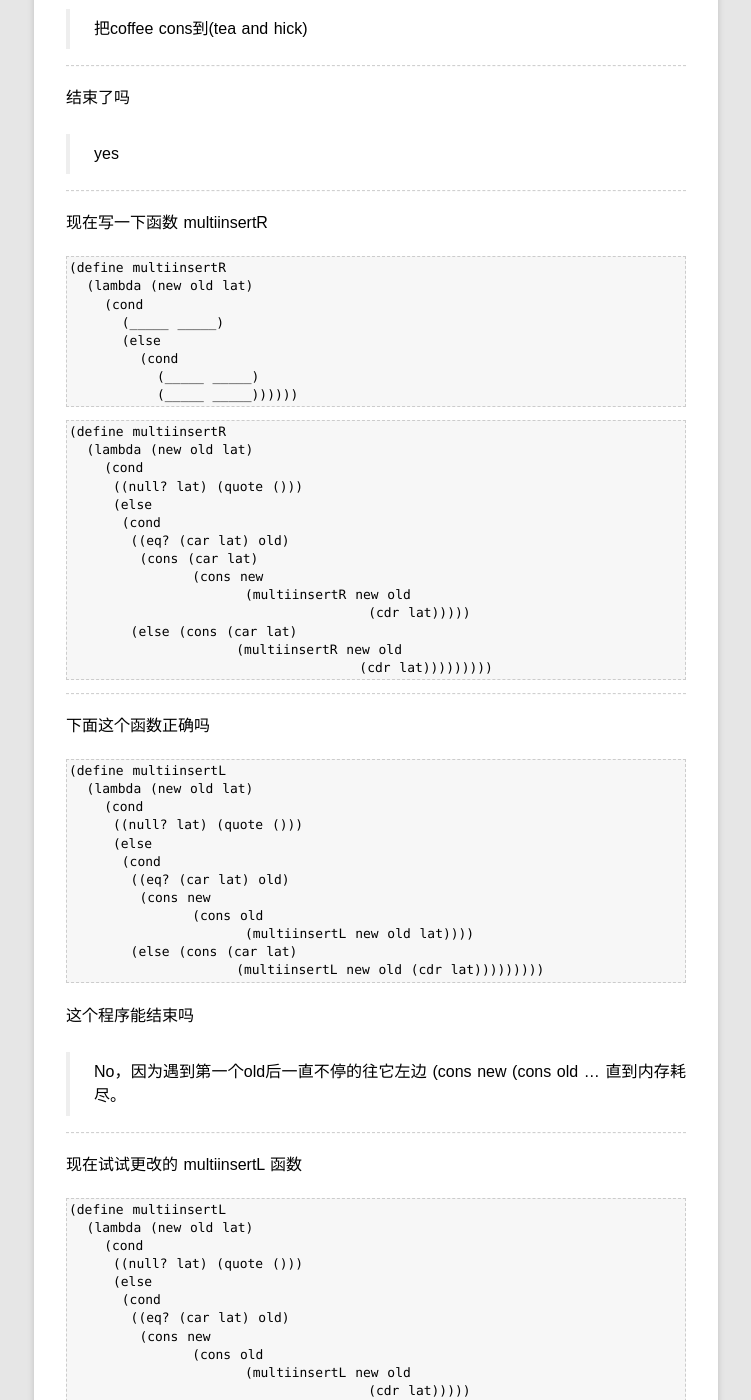
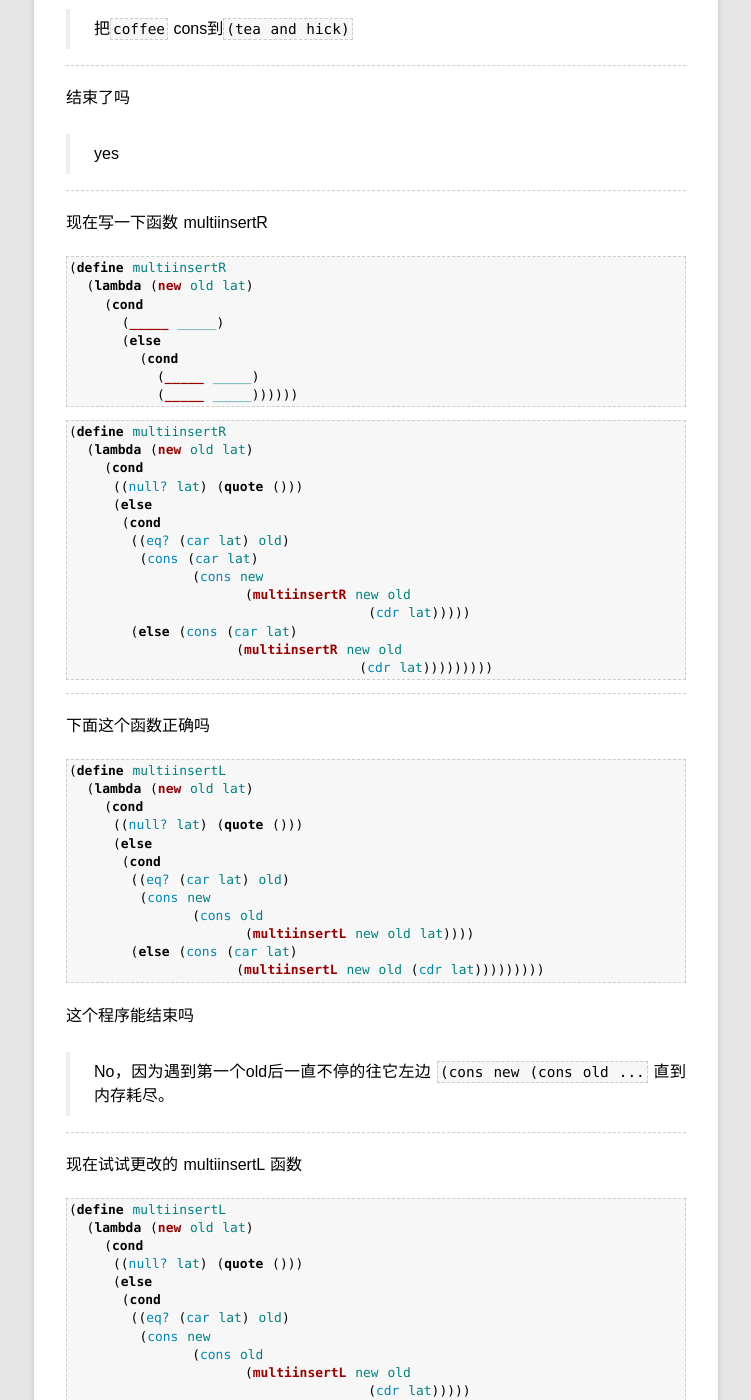
Before and after one commit to rhuichao/uternet.github.io, a Jekyll site: the page built from TLS/03.md, in a window 1280 px wide and 1400 px high, scrolled down 21996 px. Shown: the whole window, without its empty margins (264-1015 px from the left). Built offline with Jekyll 4.4.1, drawn with Linux system fonts in a browser that asks for light colours; some web fonts are replaced; Markdown is read by kramdown in place of the engine named in the settings; some of the changed text lies outside the part shown.

Commit message:
new document posted

````diff
--- a/TLS/03.md
+++ b/TLS/03.md
@@ -972,7 +972,7 @@
 
 ------
 
-(null? lat)
+`(null? lat)`
 
 >否，移动到下一行
 
@@ -984,22 +984,22 @@
 
 ------
 
-(eq? (car lat) a)
+`(eq? (car lat) a)`
 
 >否，移动到下一行
 
 ------
 
 下面的代码是什么意思
-(cons (car lat) (multirember a (cdr lat)))
+`(cons (car lat) (multirember a (cdr lat)))`
 
 
 
->保存(car lat)即coffee，cons到一会计算的(multirember a (cdr lat)))上。现在看(multirember a (cdr lat)))
+>保存(`car lat)`即`coffee`，cons到一会计算的`(multirember a (cdr lat)))`上。现在看`(multirember a (cdr lat)))`
 
 ------
 
-(null? lat)
+`(null? lat)`
 
 >否，移动到下一行
 
@@ -1013,13 +1013,13 @@
 ------
 
 
-(eq? (car lat) a)
+`(eq? (car lat) a)`
 
->是，所以忘记(car lat)，直接看(multirember a (cdr lat))
+>是，所以忘记`(car lat)`，直接看`(multirember a (cdr lat))`
 
 ------
 
-(null? lat)
+`(null? lat)`
 
 >否，移动到下一行
 
@@ -1031,7 +1031,7 @@
 
 ------
 
-(eq? (car lat) a)
+`(eq? (car lat) a)`
 
 >否，移动到下一行
 
@@ -1039,16 +1039,16 @@
 
 
 下面的代码是什么意思
-(cons (car lat) (multirember a (cdr lat)))
+`(cons (car lat) (multirember a (cdr lat)))`
 
 
 
->保存(car lat)即 tea，cons到一会计算的(multirember a (cdr lat)))上。现在看(multirember a (cdr lat)))
+>保存`(car lat)`即 `tea`，cons到一会计算的`(multirember a (cdr lat)))`上。现在看`(multirember a (cdr lat)))`
 
 
 ------
 
-(null? lat)
+`(null? lat)`
 
 >否，下个查询
 
@@ -1060,20 +1060,20 @@
 
 ------
 
-(eq? (car lat) a)
+`(eq? (car lat) a)`
 
->是，所以忘记(car lat)，直接看(multirember a (cdr lat))
+>是，所以忘记`(car lat)`，直接看`(multirember a (cdr lat))`
 
 
 ------
 
-(null? lat)
+`(null? lat)`
 
 >否，移动到下一行
 
 ------
 
-(eq? (car lat) a)
+`(eq? (car lat) a)`
 
 >否，移动到下一行
 
@@ -1081,22 +1081,22 @@
 
 
 下面的代码是什么意思
-(cons (car lat) (multirember a (cdr lat)))
+`(cons (car lat) (multirember a (cdr lat)))`
 
 
 
->保存(car lat)即 and，cons到一会计算的(multirember a (cdr lat)))上。现在看(multirember a (cdr lat)))
+>保存`(car lat)`即 `and`，cons到一会计算的`(multirember a (cdr lat)))`上。现在看`(multirember a (cdr lat)))`
 
 
 ------
 
-(null? lat)
+`(null? lat)`
 
 >否，下个查询
 
 ------
 
-(eq? (car lat) a)
+`(eq? (car lat) a)`
 
 >否，下个查询
 
@@ -1104,31 +1104,31 @@
 
 
 下面的代码是什么意思
-(cons (car lat) (multirember a (cdr lat)))
+`(cons (car lat) (multirember a (cdr lat)))`
 
 ------
 
->保存(car lat)即 hick，cons到一会计算的(multirember a (cdr lat)))上。现在看(multirember a (cdr lat)))
+>保存`(car lat)`即 `hick`，cons到一会计算的`(multirember a (cdr lat)))`上。现在看`(multirember a (cdr lat)))`
 
 ------
 
 
-(null? lat)
+`(null? lat)`
 
 >否，下个查询
 
 ------
 
-(eq? (car lat) a)
+`(eq? (car lat) a)`
 
->是，所以忘记(car lat)，直接看(multirember a (cdr lat))
+>是，所以忘记`(car lat)`，直接看`(multirember a (cdr lat))`
 
 ------
 
 
-(null? lat)
+`(null? lat)`
 
->是，所以值是()
+>是，所以值是`()`
 
 ------
 
@@ -1141,26 +1141,26 @@
 
 下面呢
 
->把最近一次的(car lat)即hick cons 到()上。
+>把最近一次的`(car lat)`即`hick` cons 到`()`上。
 
 ------
 
 下面呢
 
->把and cons到(hick)
+>把`and` cons到`(hick)`
 
 ------
 
 下面呢
 
->把tea cons 到 (and hick)
+>把`tea` cons 到 `(and hick)`
 
 ------
 
 
 下面呢
 
->把coffee cons到(tea and hick)
+>把`coffee` cons到`(tea and hick)`
 
 
 ------
@@ -1173,7 +1173,7 @@
 
 现在写一下函数 multiinsertR
 
-```
+```scheme
 (define multiinsertR
   (lambda (new old lat)
     (cond
@@ -1185,7 +1185,7 @@
 ```
 
 
-```
+```scheme
 (define multiinsertR
   (lambda (new old lat)
     (cond
@@ -1206,7 +1206,7 @@
 
 下面这个函数正确吗
 
-```
+```scheme
 (define multiinsertL
   (lambda (new old lat)
     (cond
@@ -1223,13 +1223,13 @@
 
 这个程序能结束吗
 
->No，因为遇到第一个old后一直不停的往它左边 (cons new (cons old ... 直到内存耗尽。
+>No，因为遇到第一个old后一直不停的往它左边 `(cons new (cons old ...` 直到内存耗尽。
 
 ------
 
 现在试试更改的 multiinsertL 函数
 
-```
+```scheme
 (define multiinsertL
   (lambda (new old lat)
     (cond
@@ -1257,7 +1257,7 @@
 
 现在我们写个 multisubst 函数
 
-```
+```scheme
 (define multisubst
   (lambda (new old lat)
     (cond
@@ -1268,7 +1268,7 @@
           (_____ _____))))))
 ```
 
-```
+```scheme
 (define multisubst
   (lambda (new old lat)
     (cond
````
